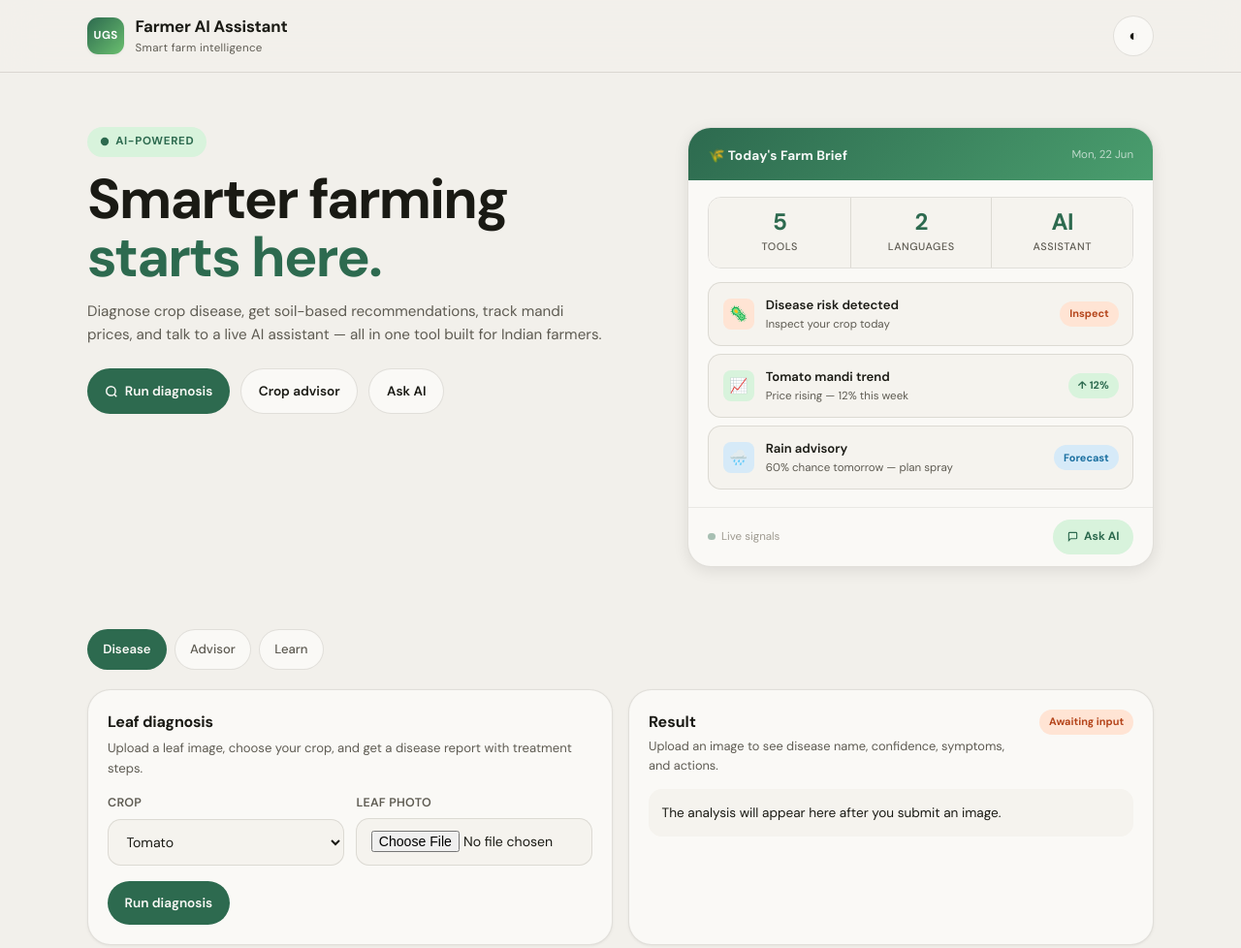
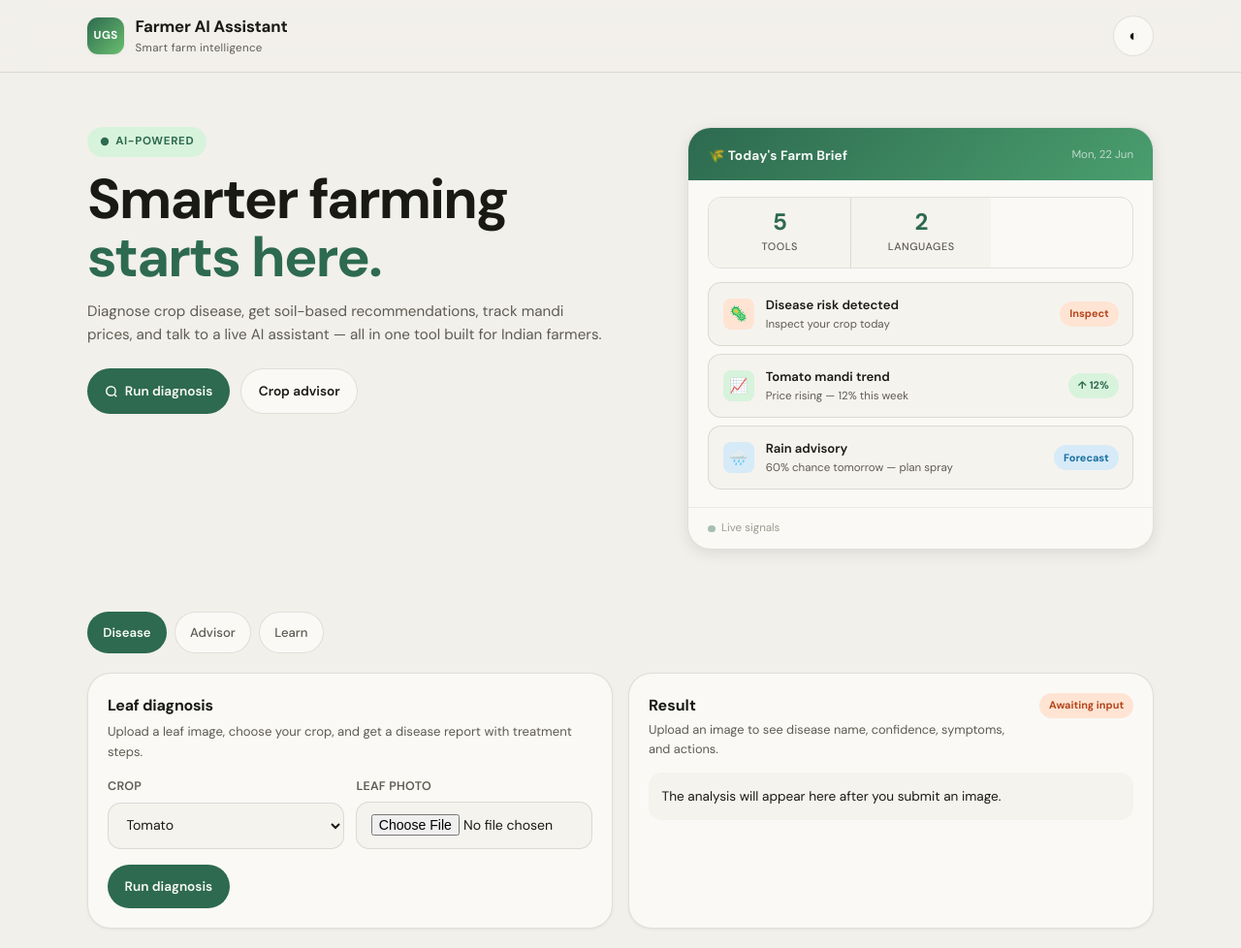
Before and after one commit to DSIPSS/k_ai, a website: page project/public/index.html in a window 1280 px wide. Shown: the top 978 px of the page at 97% size. Drawn offline with nearby package versions, Linux system fonts and the light colour scheme.

Commit message:
Update index.html

```diff
--- a/project/public/index.html
+++ b/project/public/index.html
@@ -929,7 +929,7 @@
             Run diagnosis
           </button>
           <button class="btn btn-ghost" data-target="advisor">Crop advisor</button>
-          <button class="btn btn-ghost" id="voiceBtnHero" aria-label="Open AI assistant">Ask AI</button>
+          <!-- <button class="btn btn-ghost" id="voiceBtnHero" aria-label="Open AI assistant">Ask AI</button> -->
         </div>
       </div>
 
@@ -951,10 +951,10 @@
               <div class="stat-val">2</div>
               <div class="stat-label">Languages</div>
             </div>
-            <div class="stat-cell" role="listitem">
+            <!-- <div class="stat-cell" role="listitem">
               <div class="stat-val">AI</div>
               <div class="stat-label">Assistant</div>
-            </div>
+            </div> -->
           </div>
 
           <!-- Alert list -->
@@ -993,10 +993,10 @@
             <span class="live-dot" aria-hidden="true"></span>
             Live signals
           </span>
-          <button class="ask-ai-btn" id="voiceBtn" aria-label="Open AI assistant">
+          <!-- <button class="ask-ai-btn" id="voiceBtn" aria-label="Open AI assistant">
             <svg width="11" height="11" viewBox="0 0 24 24" fill="none" stroke="currentColor" stroke-width="2.5"><path d="M21 15a2 2 0 0 1-2 2H7l-4 4V5a2 2 0 0 1 2-2h14a2 2 0 0 1 2 2z"></path></svg>
             Ask AI
-          </button>
+          </button> -->
         </div>
       </aside>
     </div>
```
